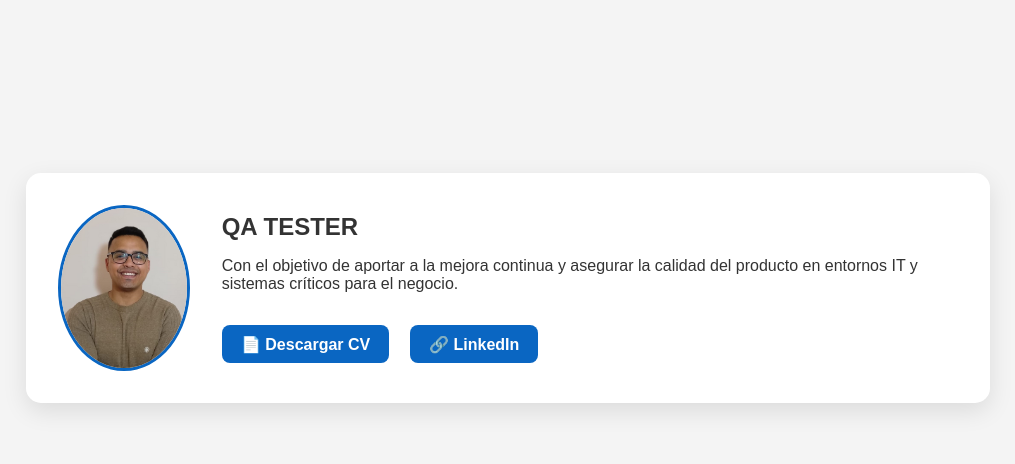
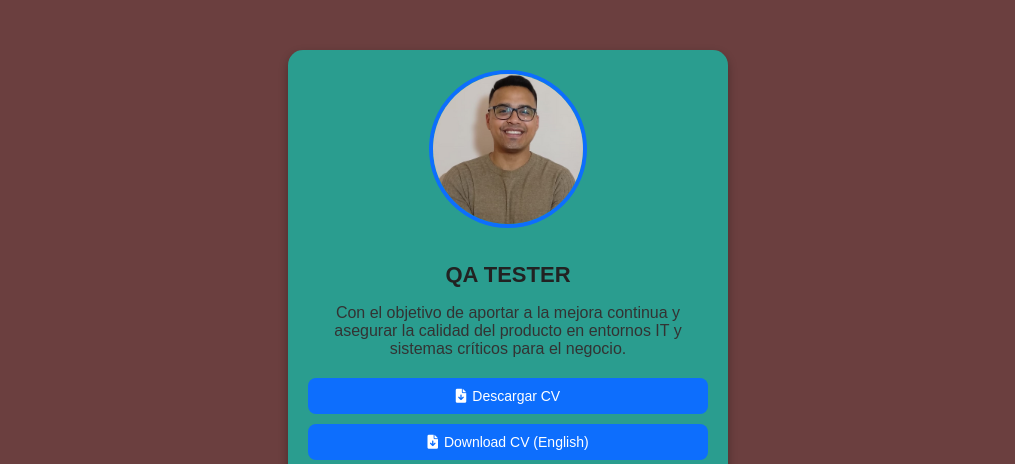
Before and after one commit to Joseaac49/portfolio-jose, a plain HTML site: page index.html in a window 1280 px wide. Shown: the part 112-576 px from the top of the page, without its empty margins (132-1147 px from the left). Drawn offline with Linux system fonts and the light colour scheme.

Commit message:
Actualización del portfolio: CV en español e inglés

```diff
--- a/index.html
+++ b/index.html
@@ -1,20 +1,32 @@
 <!DOCTYPE html>
 <html lang="es">
 <head>
-  <meta charset="UTF-8">
-  <meta name="viewport" content="width=device-width, initial-scale=1.0">
-  <title>Tester QA - Jose Aguilar</title>
-  <link rel="stylesheet" href="style.css">
+    <meta charset="UTF-8">
+    <meta name="viewport" content="width=device-width, initial-scale=1.0">
+    <title>Portfolio Jose Aguilar</title>
+    <link rel="stylesheet" href="style.css">
+    <link rel="stylesheet" href="https://cdnjs.cloudflare.com/ajax/libs/font-awesome/6.0.0/css/all.min.css">
 </head>
 <body>
-  <section class="presentacion">
-    <img src="foto-jose.jpg" alt="Foto de Jose">
-    <div>
-      <h2>QA TESTER</h2>
-      <p>Con el objetivo de aportar a la mejora continua y asegurar la calidad del producto en entornos IT y sistemas críticos para el negocio.</p>
-      <a class="btn" href="cv-jose-aguilar.pdf" target="_blank">📄 Descargar CV</a>
-      <a class="btn" href="https://www.linkedin.com/in/jose-aguilar-2a798222a/" target="_blank">🔗 LinkedIn</a>
+    <div class="card">
+        <img src="foto-jose.jpg" alt="Foto de Jose Aguilar" class="profile-pic">
+        <h1>QA TESTER</h1>
+        <p class="description">
+            Con el objetivo de aportar a la mejora continua y asegurar la calidad del producto en entornos IT
+            y sistemas críticos para el negocio.
+        </p>
+
+        <div class="buttons-container">
+            <a href="cv-jose.pdf" download class="btn">
+                <i class="fas fa-file-download"></i> Descargar CV
+            </a>
+            <a href="cv-jose-en.pdf" download class="btn">
+                <i class="fas fa-file-download"></i> Download CV (English)
+            </a>
+            <a href="https://www.linkedin.com/in/joseaac49/" target="_blank" class="btn linkedin">
+                <i class="fab fa-linkedin"></i> LinkedIn
+            </a>
+        </div>
     </div>
-  </section>
 </body>
 </html>
--- a/style.css
+++ b/style.css
@@ -1,95 +1,97 @@
-/* Fuente limpia y fondo claro */
+/* ====== ESTILOS GENERALES ====== */
 body {
     margin: 0;
-  padding: 0;
-  font-family: 'Poppins', sans-serif;
-  background: #f4f4f4;
-  color: #333;
+    font-family: 'Arial', sans-serif;
+    background-color: #6b3f3f; /* color de fondo general */
     display: flex;
     justify-content: center;
     align-items: center;
     min-height: 100vh;
 }
 
-/* Tarjeta central */
-.presentacion {
-  max-width: 900px;
-  background: #ffffff;
+/* ====== TARJETA PRINCIPAL ====== */
+.card {
+    background-color: #2a9d8f;
     border-radius: 15px;
-  display: flex;
-  padding: 2em;
-  box-shadow: 0 8px 25px rgba(0,0,0,0.1);
-  align-items: center;
-  animation: fadeInUp 0.8s ease forwards;
+    padding: 20px;
+    text-align: center;
+    max-width: 400px;
+    width: 90%;
+    box-shadow: 0 4px 10px rgba(0, 0, 0, 0.3);
 }
 
-/* Imagen de perfil */
-.presentacion img {
-  width: 160px;
-  height: 160px;
+/* ====== FOTO DE PERFIL ====== */
+.profile-pic {
+    width: 150px;
+    height: 150px;
     border-radius: 50%;
-  margin-right: 2em;
+    border: 4px solid #0d6efd;
+    margin-bottom: 15px;
     object-fit: cover;
-  border: 3px solid #0a66c2;
 }
 
-/* Título */
-.presentacion h2 {
-  margin-top: 0;
-  margin-bottom: 0.5em;
+/* ====== TITULO ====== */
+h1 {
+    font-size: 22px;
+    margin-bottom: 10px;
+    color: #222;
 }
 
-/* Botones */
+/* ====== DESCRIPCION ====== */
+.description {
+    font-size: 16px;
+    color: #333;
+    margin-bottom: 20px;
+    padding: 0 10px;
+}
+
+/* ====== BOTONES ====== */
+.buttons-container {
+    display: flex;
+    flex-wrap: wrap;
+    justify-content: center;
+    gap: 10px;
+}
+
 .btn {
-  display: inline-block;
-  margin-top: 1em;
-  margin-right: 1em;
-  padding: 0.6em 1.2em;
-  background: #0a66c2;
+    display: flex;
+    align-items: center;
+    justify-content: center;
+    padding: 10px 15px;
+    background-color: #0d6efd;
     color: white;
     border-radius: 8px;
     text-decoration: none;
-  font-weight: bold;
-  transition: background 0.3s ease;
+    font-size: 14px;
+    flex: 1 1 45%;
+    min-width: 140px;
+    transition: background-color 0.3s ease;
+}
+
+.btn i {
+    margin-right: 6px;
 }
 
 .btn:hover {
-  background: #084a9c;
+    background-color: #0b5ed7;
 }
 
-/* Animación */
-@keyframes fadeInUp {
-  from {
-    opacity: 0;
-    transform: translateY(30px);
-  }
-  to {
-    opacity: 1;
-    transform: translateY(0);
-  }
+/* ====== BOTON LINKEDIN ====== */
+.btn.linkedin {
+    background-color: #0a66c2;
 }
 
-/* Versión mobile */
-@media screen and (max-width: 768px) {
-  body {
-    padding: 2em 1em;
-    height: auto;
+.btn.linkedin:hover {
+    background-color: #004182;
 }
 
-  .presentacion {
+/* ====== RESPONSIVE ====== */
+@media (max-width: 480px) {
+    .buttons-container {
         flex-direction: column;
-    text-align: center;
-    padding: 1.5em;
-  }
-
-  .presentacion img {
-    margin: 0 0 1em 0;
     }
 
     .btn {
-    display: inline-block;
-    margin: 0.5em 0.4em;
-    width: auto;
-    min-width: 130px;
+        flex: 1 1 100%;
     }
 }
```
Also changed, not shown: 3 other files. Lines whose indentation alone changed are shown as unchanged.
